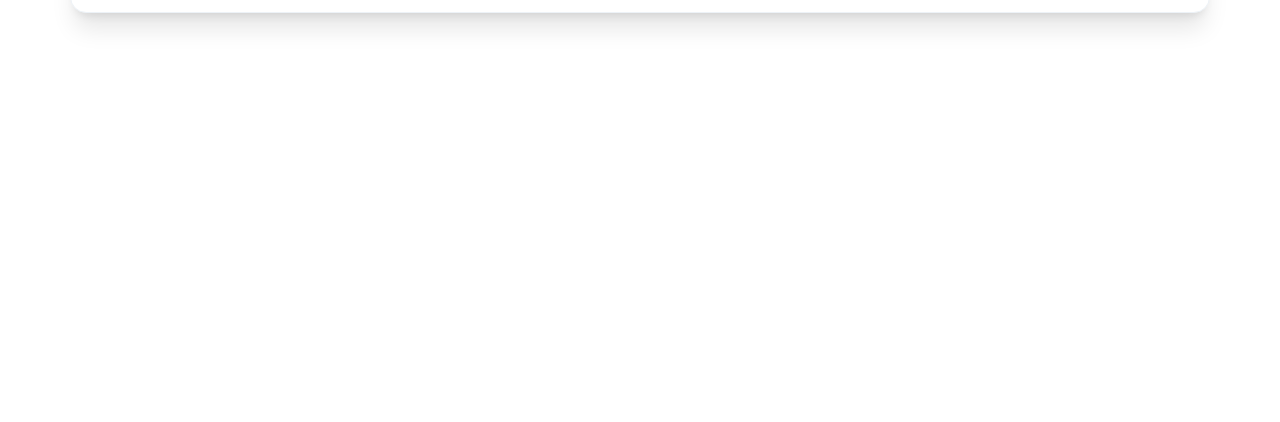
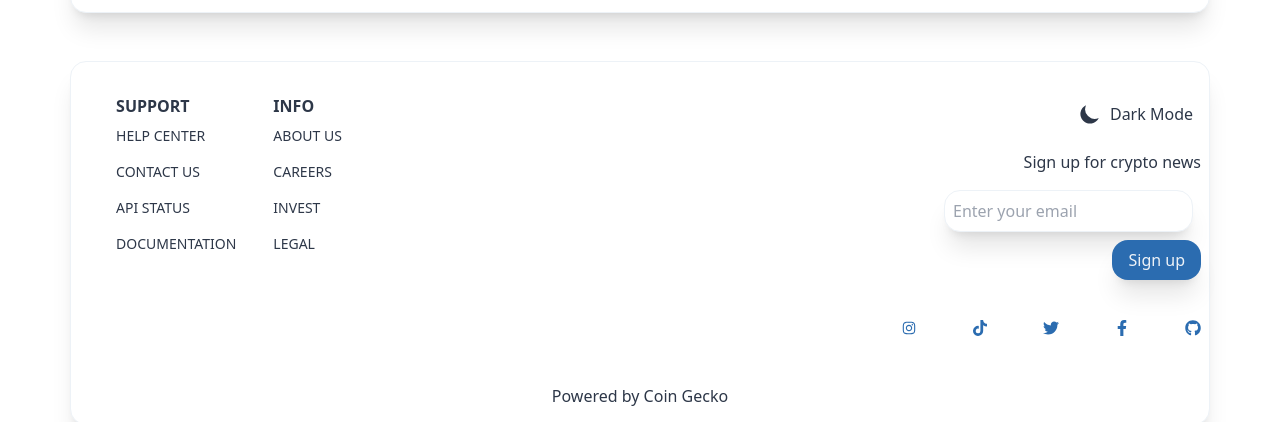
Before and after one commit to sasa-potezica/crypto-project, a React (Create React App) app: page /coin/1 in a window 1280 px wide. Shown: the part 645-1067 px from the top of the page. Before the commit the page ends 800 px from the top, so only its background shows below. Built offline with nearby package versions, Linux system fonts and the light colour scheme; no server answers.

Commit message:
Add Footer component with support and info sections and styles

```diff
--- a/src/App.js
+++ b/src/App.js
@@ -8,6 +8,7 @@
 import Account from "./routes/Account";
 import axios from "axios";
 import CoinPage from "./routes/CoinPage";
+import Footer from "./components/Footer";
 
 function App() {
   const [coins, setCoins] = useState([]);
@@ -33,6 +34,7 @@
           <Route path=":coinId" />
         </Route>
       </Routes>
+      <Footer />
     </ThemeProvider>
   );
 }
--- /dev/null
+++ b/src/components/Footer.jsx
@@ -0,0 +1,67 @@
+import React from "react";
+import { AiOutlineInstagram } from "react-icons/ai";
+import ThemeToggle from "./ThemeToggle";
+import { FaFacebookF, FaGithub, FaTiktok, FaTwitter } from "react-icons/fa";
+
+const Footer = () => {
+  return (
+    <div className="rounded-div mt-8 pt-8 text-primary">
+      <div className="grid md:grid-cols-2">
+        <div className="flex justify-evenly w-full md:max-w-[300px] uppercase">
+          <div>
+            <h2 className="font-bold">Support</h2>
+            <ul>
+              <li className="text-sm py-2">Help Center</li>
+              <li className="text-sm py-2">Contact Us</li>
+              <li className="text-sm py-2">API Status</li>
+              <li className="text-sm py-2">Documentation</li>
+            </ul>
+          </div>
+          <div>
+            <h2 className="font-bold">Info</h2>
+            <ul>
+              <li className="text-sm py-2">About Us</li>
+              <li className="text-sm py-2">Careers</li>
+              <li className="text-sm py-2">Invest</li>
+              <li className="text-sm py-2">Legal</li>
+            </ul>
+          </div>
+        </div>
+        <div className="text-right">
+          <div className="w-full flex justify-end">
+            <div className="w-full md:w-[300px] py-4 relative">
+              <div className="flex justify-center md:justify-end py-4 md:py-0 md:pb-4 mt-[-1rem]">
+                <ThemeToggle />
+              </div>
+              <p className="text-center md:text-right">
+                Sign up for crypto news
+              </p>
+              <div className="py-4">
+                <form>
+                  <input
+                    className="bg-primary border border-input p-2 mr-2 w-full shadow-xl rounded-2xl md:w-auto"
+                    type="email"
+                    placeholder="Enter your email"
+                  />
+                  <button className="bg-button text-btnText px-4 p-2 w-full rounded-2xl shadow-xl hover:shadow-2xl md:w-auto my-2">
+                    Sign up
+                  </button>
+                </form>
+              </div>
+              <div className="flex py-4 justify-between text-accent">
+                <AiOutlineInstagram />
+                <FaTiktok />
+                <FaTwitter />
+                <FaFacebookF />
+                <FaGithub />
+              </div>
+            </div>
+          </div>
+        </div>
+      </div>
+      <p className="text-center py-4">Powered by Coin Gecko</p>
+    </div>
+  );
+};
+
+export default Footer;
--- a/src/routes/CoinPage.jsx
+++ b/src/routes/CoinPage.jsx
@@ -3,12 +3,13 @@
 import { Sparklines, SparklinesLine } from "react-sparklines";
 import { FaTwitter, FaFacebook, FaReddit, FaGithub } from "react-icons/fa";
 import DOMPurify from "dompurify";
+import { useParams } from "react-router-dom";
 
 const CoinPage = () => {
   const [coin, setCoin] = useState({});
+  const params = useParams();
 
-  const url =
-    "https://api.coingecko.com/api/v3/coins/bitcoin?localization=false&sparkline=true";
+  const url = `https://api.coingecko.com/api/v3/coins/${params.coinId}?localization=false&sparkline=true`;
   useEffect(() => {
     axios.get(url).then((response) => {
       setCoin(response.data);
```
